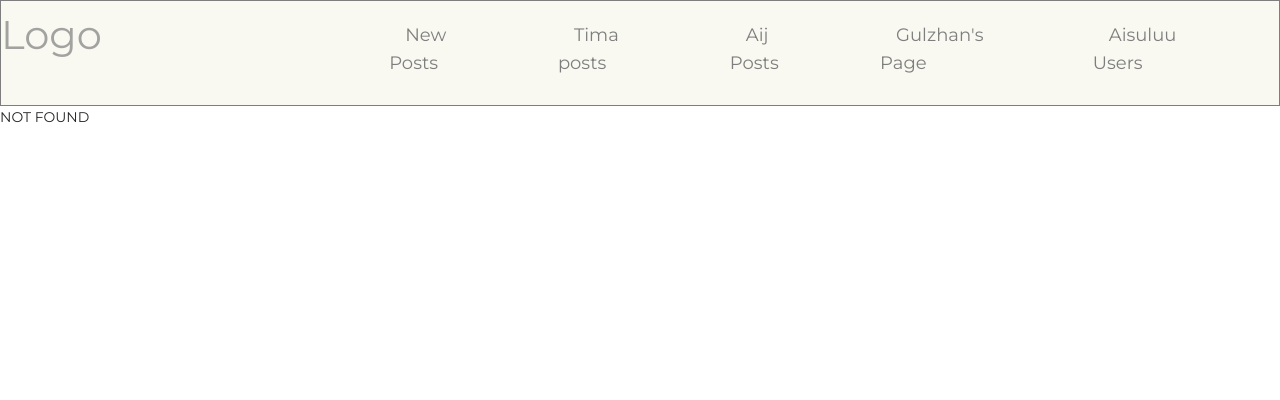
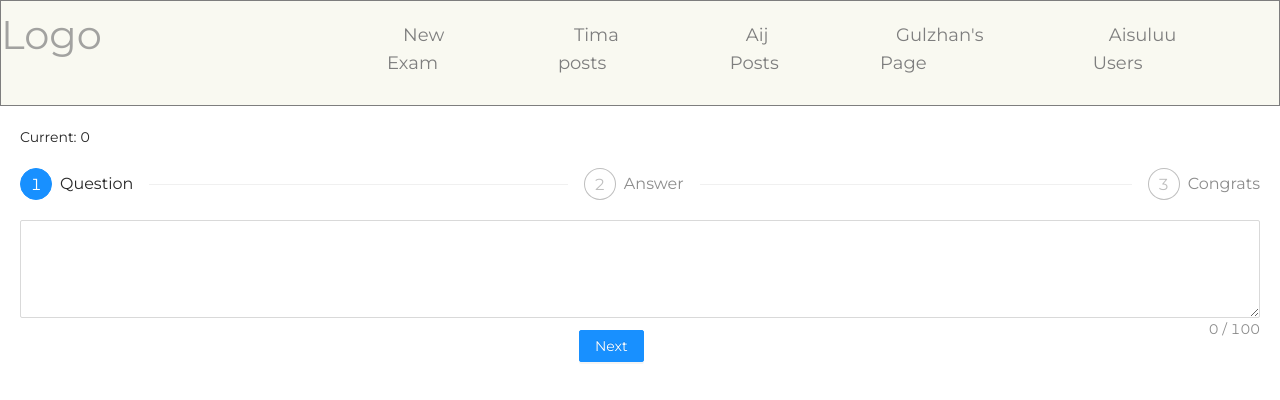
Before and after one commit to Codify-Js/react-project, a React (Create React App) app: page /new-exam in a window 1280 px wide. Before the commit this address had no page. Shown: the top 400 px of the page. Built offline with nearby package versions, Linux system fonts and the light colour scheme.

Commit message:
add exam

```diff
--- a/src/components/Navbar/MenuItems.js
+++ b/src/components/Navbar/MenuItems.js
@@ -10,8 +10,8 @@ export const MenuItems = [
     //     cName: 'nav-links'
     // },
     {
-        title: 'New Posts',
-        url: '/new-posts',
+        title: 'New Exam',
+        url: '/new-exam',
         cName: 'nav-links'
     },
     // {
--- /dev/null
+++ b/src/containers/ExamTest/Answers.jsx
@@ -0,0 +1,16 @@
+import React from 'react'
+import {Button, Input} from 'antd'
+
+export default function Answers({answers, handleAddNew, handleChange, onRemove}) {
+  return (
+    <div>
+      <Button onClick={handleAddNew}>Add Answer</Button>
+      {answers.map(a => (
+        <div key={a.id} style={{display: 'flex', justifyContent: 'space-between'}}>
+          <Input value={a.value} maxLength={60} onChange={(e) => handleChange(e, a.id)} />
+          <Button onClick={() => onRemove(a.id)}>Remove</Button>
+        </div>
+      ))}
+    </div>
+  )
+}
--- /dev/null
+++ b/src/containers/ExamTest/ExamContainer.jsx
@@ -0,0 +1,96 @@
+import React, {useState} from 'react'
+import Questions from './Questions';
+import Answers from './Answers';
+import {Steps, Button, Form} from 'antd';
+import './style.scss';
+
+export default function ExamContainer() {
+  const { Step } = Steps;
+  const [current, setCurrent] = useState(0);
+  const [form] = Form.useForm();
+  const [question, setQuestion] = useState('')
+  const [answers, setAnswers] = useState([{id: 0, value: ''}])
+
+  const handleQuestionChange = (e) => {
+    setQuestion(e.target.value)
+  }
+
+  const handleAddNew = () => {
+    setAnswers([...answers, {id: answers.length, value: ''}])
+  }
+
+  const handleAnswerChange = (e, id) => {
+    const updatedAnswers = [...answers];
+    const targetAnswer = updatedAnswers.find(a => a.id === id);
+    const index = updatedAnswers.indexOf(targetAnswer)
+
+    updatedAnswers[index].value = e.target.value
+
+    setAnswers(updatedAnswers);
+  }
+
+  const handleRemove = (id) => {
+    const updatedAnswers = [...answers];
+    const filtered = updatedAnswers.filter(a => a.id !== id);
+
+    setAnswers(filtered);
+  }
+
+  const steps = [
+    {
+      title: 'Question',
+      content: <Questions value={question} onChange={handleQuestionChange}/>,
+    },
+    {
+      title: 'Answer',
+      content: <Answers
+                  answers={answers}
+                  handleAddNew={handleAddNew}
+                  handleChange={handleAnswerChange}
+                  onRemove={handleRemove}
+                />,
+    },
+    {
+      title: 'Congrats',
+      content: <div>Congratulations !!!</div>,
+    },
+  ];
+
+  const next = () => {
+    setCurrent(current + 1);
+  };
+
+  const prev = () => {
+    setCurrent(current - 1);
+  };
+
+  const onFinish = () => {
+    form.submit();
+  }
+
+  const onSubmit = (values) => {
+    console.log(values);
+  }
+
+  return (
+    <div className="step-container">
+      <div>Current: {current}</div>
+      <div className="step-container_header">
+        <Steps current={current} >
+          {steps.map(item => (
+            <Step key={item.title} title={item.title} />
+          ))}
+        </Steps>
+      </div>
+      <div className="step-container_content">
+        {steps[current].content}
+      </div>
+
+      <div className="step-container_actions">
+        {current > 0 && <Button type="primary" ghost onClick={prev}>Prev</Button>}
+        {current < steps.length - 1 && <Button type="primary" onClick={next}>Next</Button>}
+        {current >= steps.length - 1 && <Button type="primary" onClick={onFinish}>Finish</Button>}
+      </div>
+    </div>
+  )
+}
--- /dev/null
+++ b/src/containers/ExamTest/Questions.jsx
@@ -0,0 +1,17 @@
+import React from "react";
+import { useDispatch } from "react-redux";
+import { Form, Button, Input } from "antd";
+
+export default function Questions({value, onChange}) {
+  const { TextArea } = Input;
+
+  return (
+    <TextArea
+      showCount
+      maxLength={100}
+      rows={4}
+      value={value}
+      onChange={onChange}
+    />
+  );
+}
--- /dev/null
+++ b/src/containers/ExamTest/style.scss
@@ -0,0 +1,19 @@
+.step-container {
+  padding: 20px;
+
+  &_header {
+    margin: 20px 0;
+  }
+
+  &_content {
+    margin: 12px 0;
+  }
+
+  &_actions {
+    display: flex;
+    justify-content: center;
+    button {
+      margin-right: 6px;
+    }
+  }
+}
--- a/src/containers/PostsCrud/CrudPostsContainer.jsx
+++ b/src/containers/PostsCrud/CrudPostsContainer.jsx
@@ -13,7 +13,6 @@ const CrudPostsContainer = () => {
 
   const posts = useSelector((state) => createdPostsSelector(state));
 
-  console.log('posts', posts);
   const layout = {
     labelCol: {
       span: 4,
--- a/src/index.js
+++ b/src/index.js
@@ -41,6 +41,7 @@ import AisuluuPostsComp from './containers/AisuluuUsers/hooks/AisuluuPostsContai
 import EllePostsComp from './containers/AijPosts/hooks/EllePostsComp'
 
 import CrudPostsContainer from './containers/PostsCrud/CrudPostsContainer';
+import ExamContainer from './containers/ExamTest/ExamContainer';
 
 import './index.css';
 
@@ -53,6 +54,7 @@ ReactDOM.render(
           <Route path=":itemId" element={<TodoItemComponent />} />
         </Route>
         <Route path="new-posts" element={<CrudPostsContainer/>} />
+        <Route path="new-exam" element={<ExamContainer/>} />
 
         <Route path="memo" element={<UseMemoContainer/>} />
         <Route path="mansur-posts" element={<TodoListRedux/>} />
```
